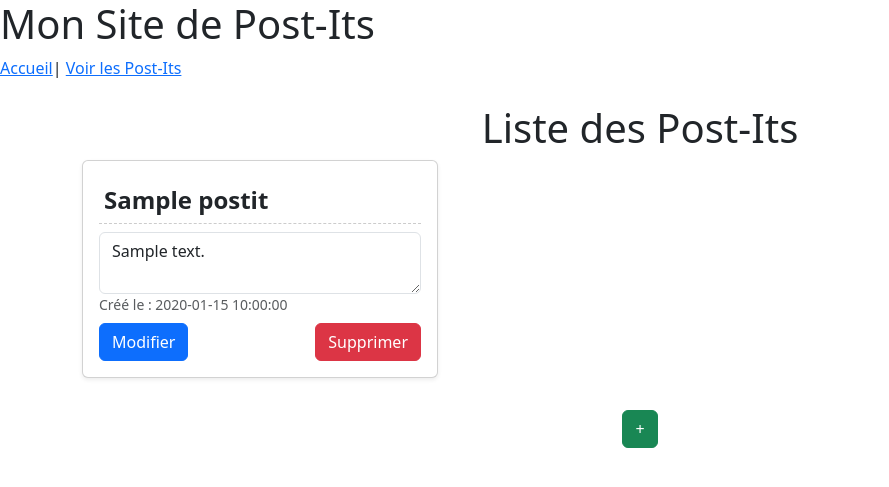
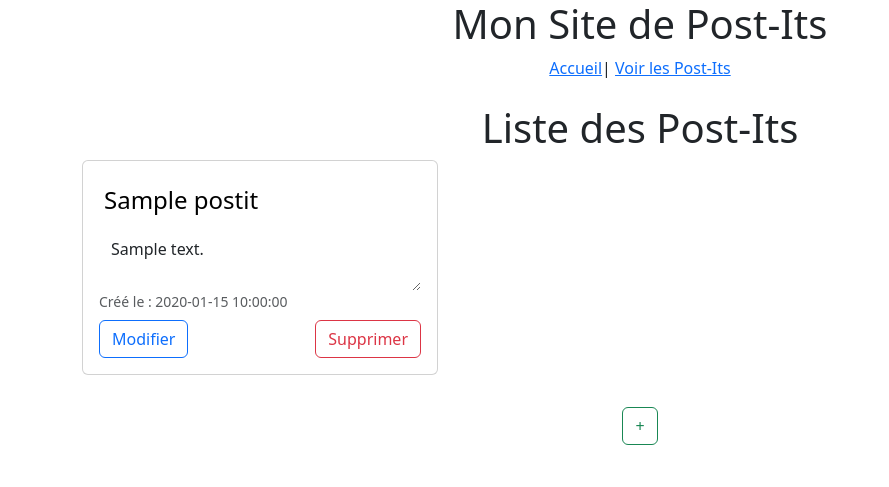
Before and after one commit to georgesmookherjee/postit_project, a Flask app: page /postits in a window 1280 px wide. Shown: the top 487 px of the page, without its empty margins (0-889 px from the left). Run offline with Flask 3, Linux system fonts and the light colour scheme; tables that the repository leaves empty hold one stand-in row (values such as "Sample post").

Commit message:
lifting V2

```diff
--- a/app/static/postits.js
+++ b/app/static/postits.js
@@ -35,7 +35,7 @@ document.addEventListener("DOMContentLoaded", function() {
     function sauvegarderPostit(element) {
         let postit = element.closest(".postit");
         let postitId = postit.getAttribute("data-id");
-        let titre = postit.querySelector(".titre").innerText.trim();
+        let titre = postit.querySelector(".titre").value.trim();
         let contenu = postit.querySelector(".contenu").value.trim();
 
         fetch(`/api/postits/${postitId}`, {
@@ -70,5 +70,19 @@ document.addEventListener("DOMContentLoaded", function() {
             }
         });
     });
+    function reorganiserPostits() {
+        let postitContainer = document.querySelector("#postits-container");
 
+        if (postitContainer) {
+            let postits = Array.from(postitContainer.children);
+            postits.sort((a, b) => {
+                let dateA = new Date(a.getAttribute("data-created-at"));
+                let dateB = new Date(b.getAttribute("data-created-at"));
+                return dateA - dateB; // Trie les post-its par date de création
+            });
+
+            postitContainer.innerHTML = ""; // Vide le conteneur
+            postits.forEach(postit => postitContainer.appendChild(postit)); // Réinsère les post-its triés
+        }
+    }
 });
--- a/app/static/style.css
+++ b/app/static/style.css
@@ -5,21 +5,48 @@
     border-bottom: 1px dashed #ccc; /* Légère indication que c'est modifiable */
 }
 
-.supprimer-postit {
-    font-size: 0.7rem; /* Réduit la taille du bouton supprimer */
-    padding: 2px 5px;
+.postit-title, .postit-content {
+    border: none !important;
+    outline: none !important;
+    background: transparent !important;
+    box-shadow: none !important;
 }
 
-.btn-modifier, .btn-supprimer {
-    background-color: white !important;
-    color: inherit !important;
-    border: 1px solid #ddd !important;
+h1 {
+    font-size: 2.5rem;
+    font-weight: bold;
+    text-align: center;
+    margin-bottom: 20px;
 }
 
-.btn-modifier:hover {
-    background-color: #f8f9fa !important;
+p {
+    font-size: 5 rem;
+    text-align: center;
+    margin-bottom: 20px;
 }
 
-.btn-supprimer:hover {
-    background-color: #f8f9fa !important;
+nav {
+    font-size: 5 rem;
+    text-align: center;
+    margin-bottom: 20px;
 }
+
+
+#postit-list {
+    display: grid;
+    grid-template-columns: repeat(auto-fit, minmax(250px, 1fr));
+    gap: 15px;
+    justify-content: center;
+}
+
+.postit {
+    border: 1px solid #ddd;
+    padding: 15px;
+    border-radius: 8px;
+    background-color: #fff;
+    transition: 0.3s;
+}
+
+.postit:hover {
+    box-shadow: 0 4px 8px rgba(0, 0, 0, 0.1);
+}
--- a/app/templates/postits.html
+++ b/app/templates/postits.html
@@ -5,23 +5,23 @@
 {% block content %}
 <div class="container mt-4">
     <h1 class="text-center">Liste des Post-Its</h1>
-    <div class="row" id="postit-container">
+    <div id="postit-container" class="row">
         {% for postit in postits %}
         <div class="col-md-4">
-            <div class="card postit p-3 mb-3 shadow-sm" data-id="{{ postit.id }}">
-                <strong class="editable titre">{{ postit.titre }}</strong>
-                <textarea class="editable contenu form-control mt-2">{{ postit.contenu }}</textarea>
+            <div class="card postit p-3 mb-3 " data-id="{{ postit.id }}">
+                <input type="text" class="postit-title editable titre" value="{{ postit.titre }}" />
+                <textarea class="postit-content editable contenu form-control mt-2">{{ postit.contenu }}</textarea>
                 <small class="text-muted">Créé le : {{ postit.date_creation }}</small>
                 <div class="d-flex justify-content-between mt-2">
-                    <button class="btn btn-primary modifier-postit">Modifier</button>
-                    <button class="btn btn-danger supprimer-postit">Supprimer</button>
+                    <button class="btn btn-outline-primary modifier-postit">Modifier</button>
+                    <button class="btn btn-outline-danger supprimer-postit">Supprimer</button>
                 </div>
             </div>
         </div>
         {% endfor %}
     </div>
     <div class="text-center mt-3">
-        <button id="add-postit" class="btn btn-success">+</button>
+        <button id="add-postit" class="btn btn-outline-success">+</button>
     </div>
 </div>
 
```
